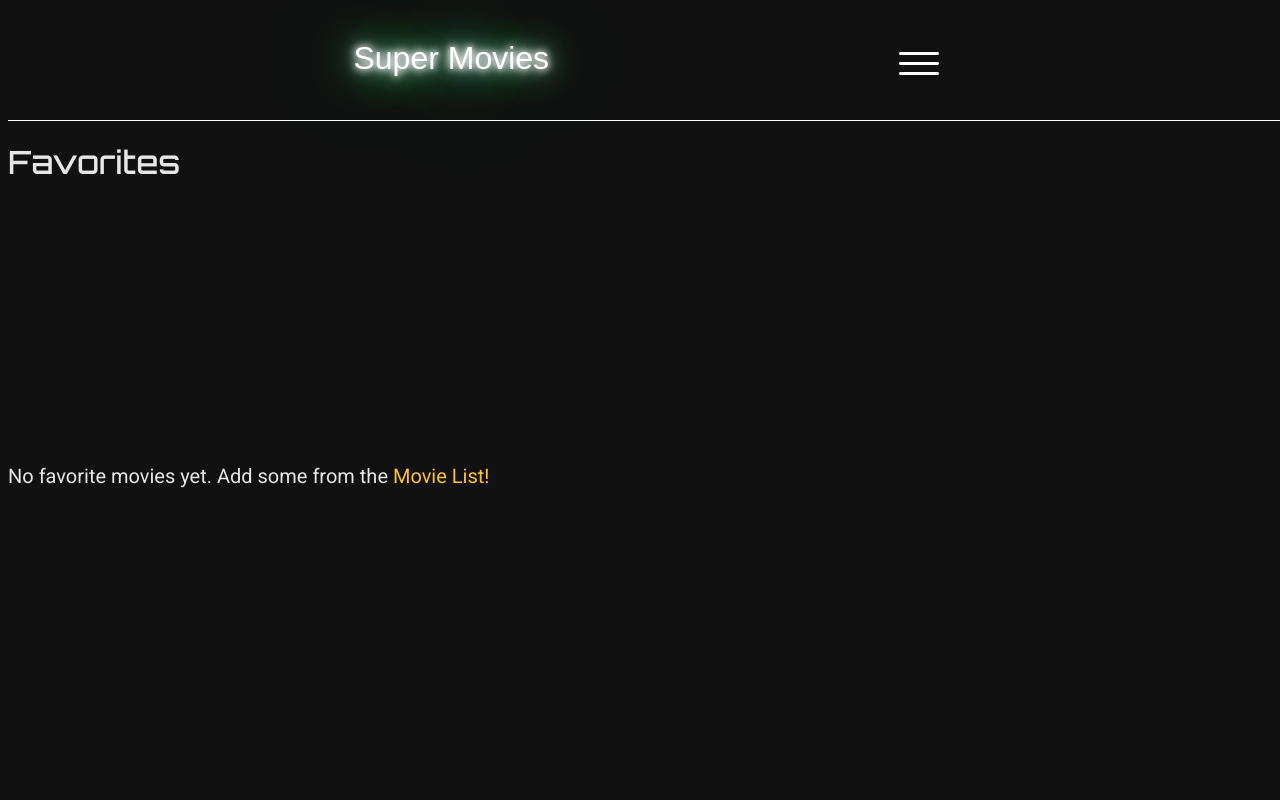
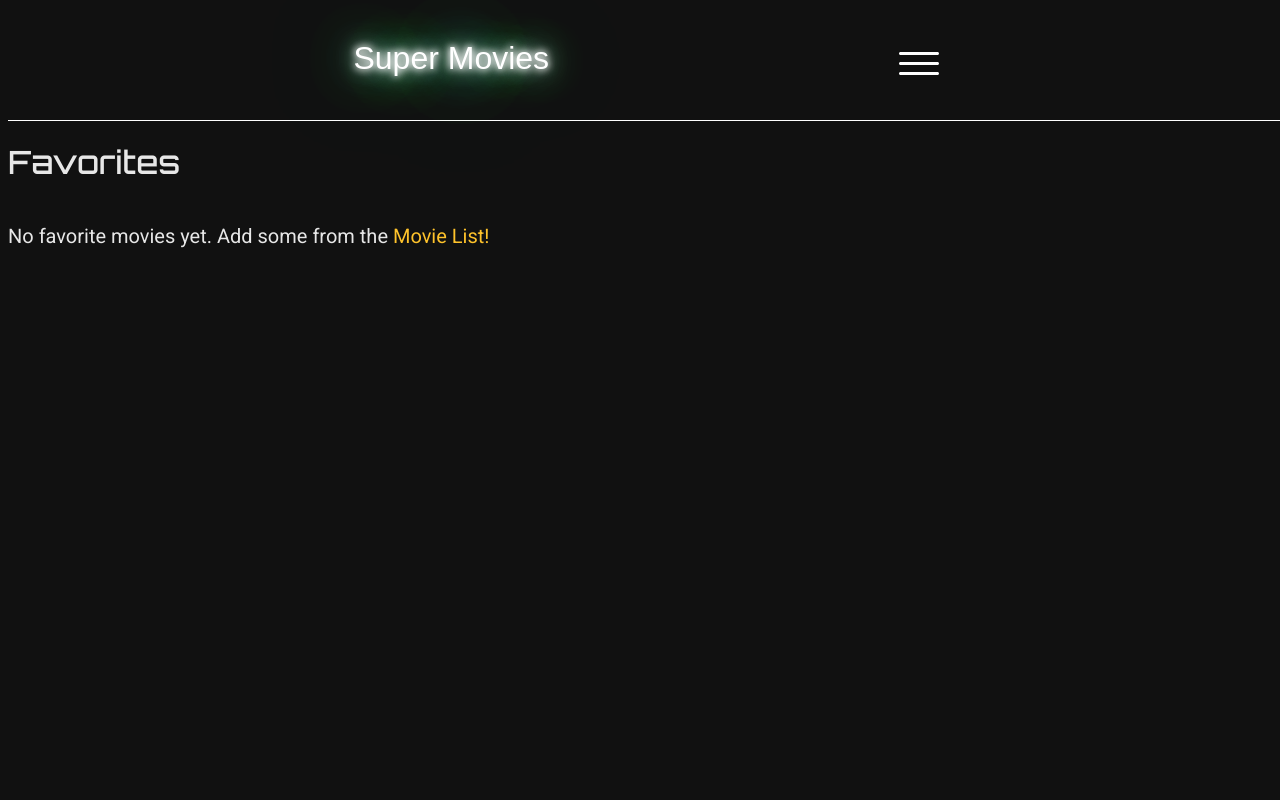
Before and after one commit to supercheese99/database, a React (Vite) app: page /favorites in a window 1280 px wide. Shown: the top 800 px of the page. Built offline with nearby package versions, Linux system fonts and the light colour scheme; a web font is replaced by a local one.

Commit message:
removed the gap at 900px on favorites page

```diff
--- a/src/modules/favorites.scss
+++ b/src/modules/favorites.scss
@@ -6,6 +6,10 @@
     display: flex;
     flex-direction: column;
     gap: 30dvh;
+
+    @media (min-width: variables.$laptop-breakpoint) {
+        gap: 0;
+    }
 
     .no-fave {
         p {
```
